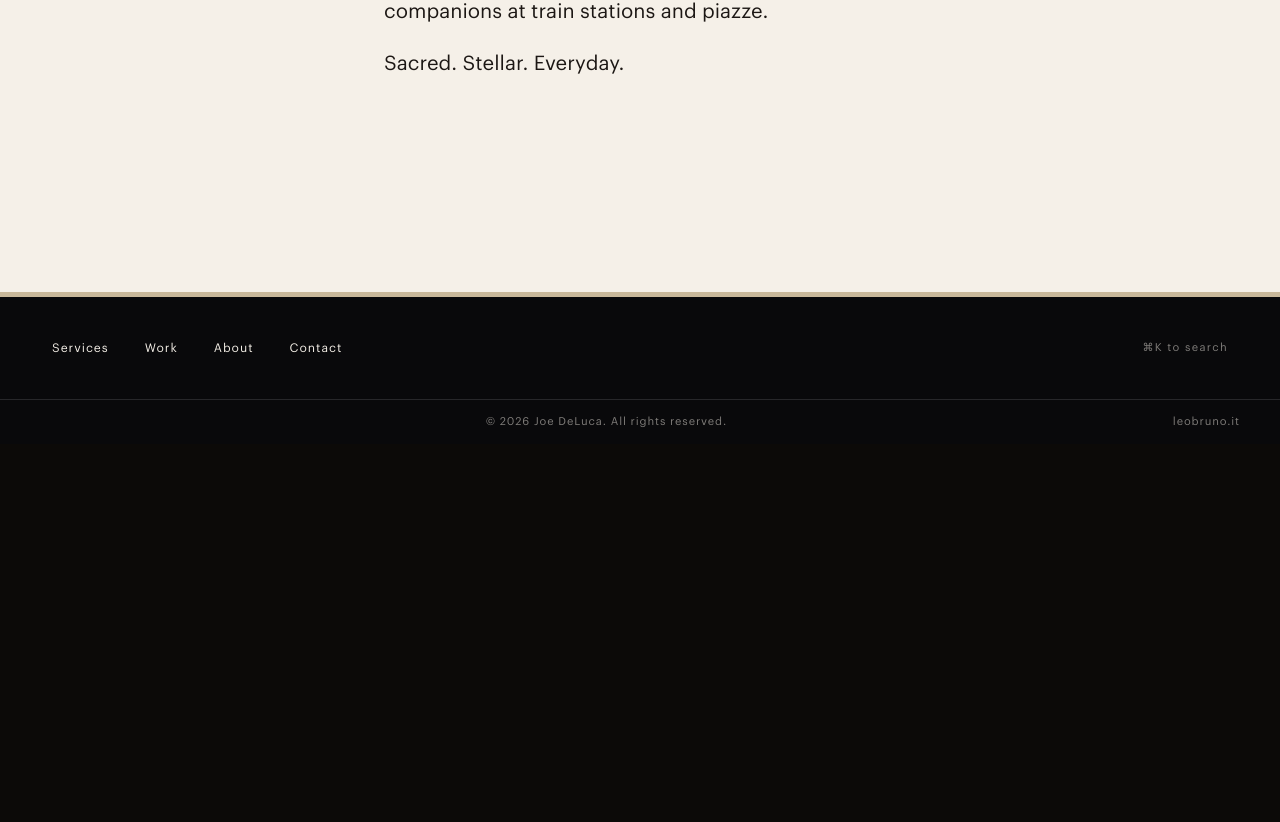
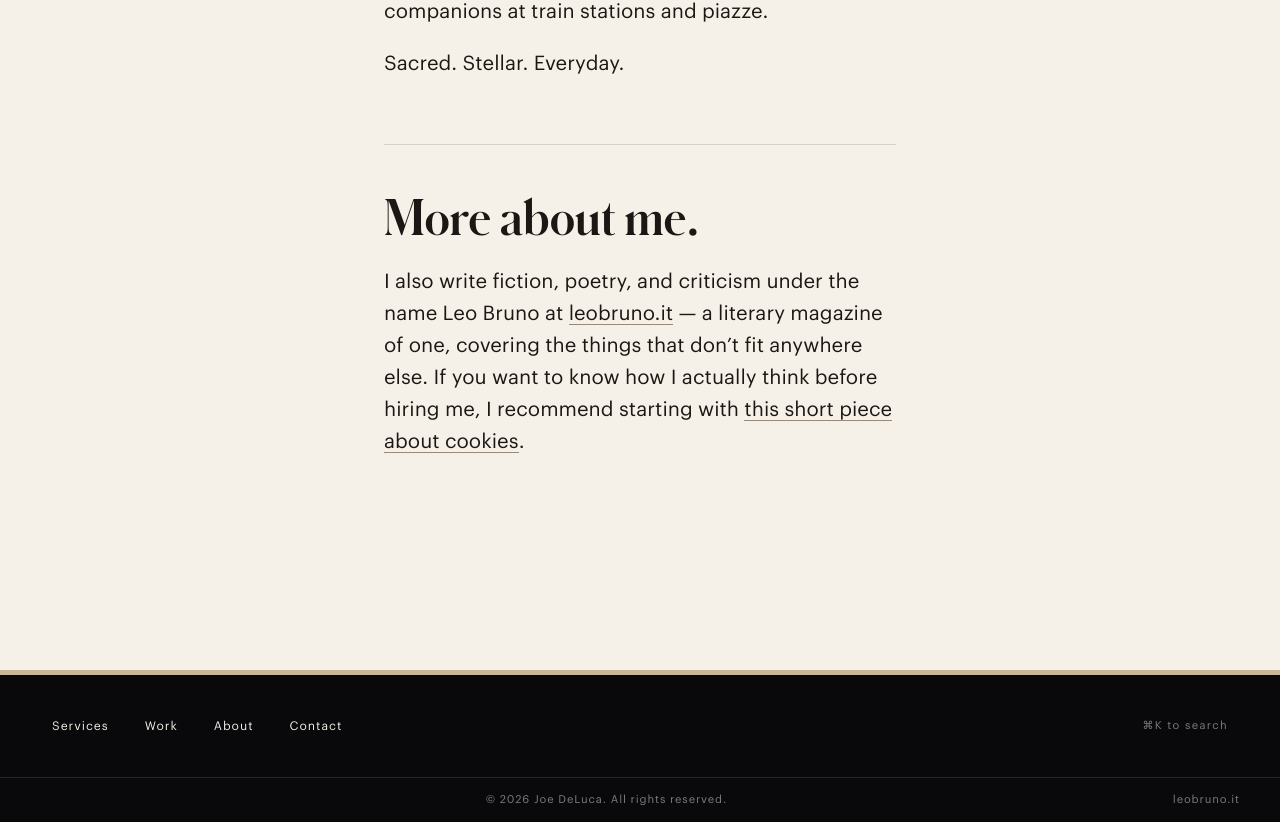
Before and after one commit to joedeluca/joedeluca.it, a Next.js app: page /about in a window 1280 px wide. Shown: the part 1155-1977 px from the top of the page. Before the commit the page ends 1599 px from the top, so only its background shows below. Built offline with nearby package versions, Linux system fonts and the light colour scheme; a web font is replaced by a local one.

Commit message:
Add additional personal information section to AboutClient component

```diff
--- a/app/about/AboutClient.tsx
+++ b/app/about/AboutClient.tsx
@@ -64,6 +64,27 @@ export default function AboutClient() {
             Sacred. Stellar. Everyday.
           </p>
         </div>
+
+        <div className="mt-16 border-t pt-12" style={{ borderColor: '#D8D0C4' }}>
+          <h2
+            style={{
+              fontFamily: '"Schnyder S", serif',
+              fontWeight: 700,
+              fontSize: 'clamp(1.8rem, 5vw, 3rem)',
+              color: '#1C1714',
+              marginBottom: '1.25rem',
+              lineHeight: 1.1,
+            }}
+          >
+            More about me.
+          </h2>
+          <p style={{ fontFamily: '"Graphik", sans-serif', fontSize: 'clamp(1rem, 2vw, 1.25rem)', color: '#1C1714', maxWidth: '48ch' }}>
+            I also write fiction, poetry, and criticism under the name Leo Bruno at{' '}
+            <a href="https://leobruno.it" target="_blank" rel="noopener noreferrer" style={{ borderBottom: '1px solid #9A8878' }}>leobruno.it</a>
+            {' '}— a literary magazine of one, covering the things that don&rsquo;t fit anywhere else. If you want to know how I actually think before hiring me, I recommend starting with{' '}
+            <a href="https://www.leobruno.it/bifidus" target="_blank" rel="noopener noreferrer" style={{ borderBottom: '1px solid #9A8878' }}>this short piece about cookies</a>.
+          </p>
+        </div>
       </div>
     </div>
   )
```
